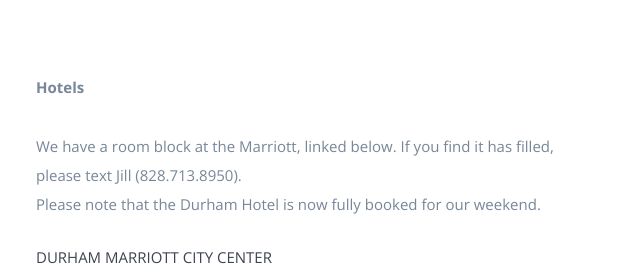
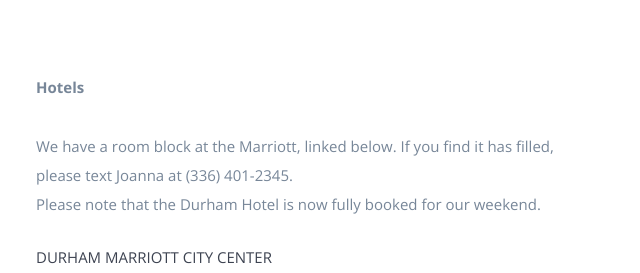
Before and after one commit to gilliss/jilltom, a website: page index.html in a window 1280 px wide. Shown: the part 1700-1973 px from the top of the page, 619-1259 px from the left. Drawn offline with nearby package versions, Linux system fonts and the light colour scheme; some packages are replaced by stand-ins of ours; a script that the page names is missing; files whose address does not match are found by name.

Commit message:
changed hotel contact

```diff
--- a/index.html
+++ b/index.html
@@ -165,7 +165,7 @@
           <div class="col-md-6 col-sm-12 col-xs-12 rightcol">
               <div class="wp4">
                   <p><strong>Hotels</strong></p>
-                  <p>We have a room block at the Marriott, linked below.  If you find it has filled, please text Jill (828.713.8950).<br>
+                  <p>We have a room block at the Marriott, linked below.  If you find it has filled, please text Joanna at (336) 401-2345.<br>
                   Please note that the Durham Hotel is now fully booked for our weekend.</p>
                   <h5>Durham Marriott City Center</h5>
                   <p>
```
